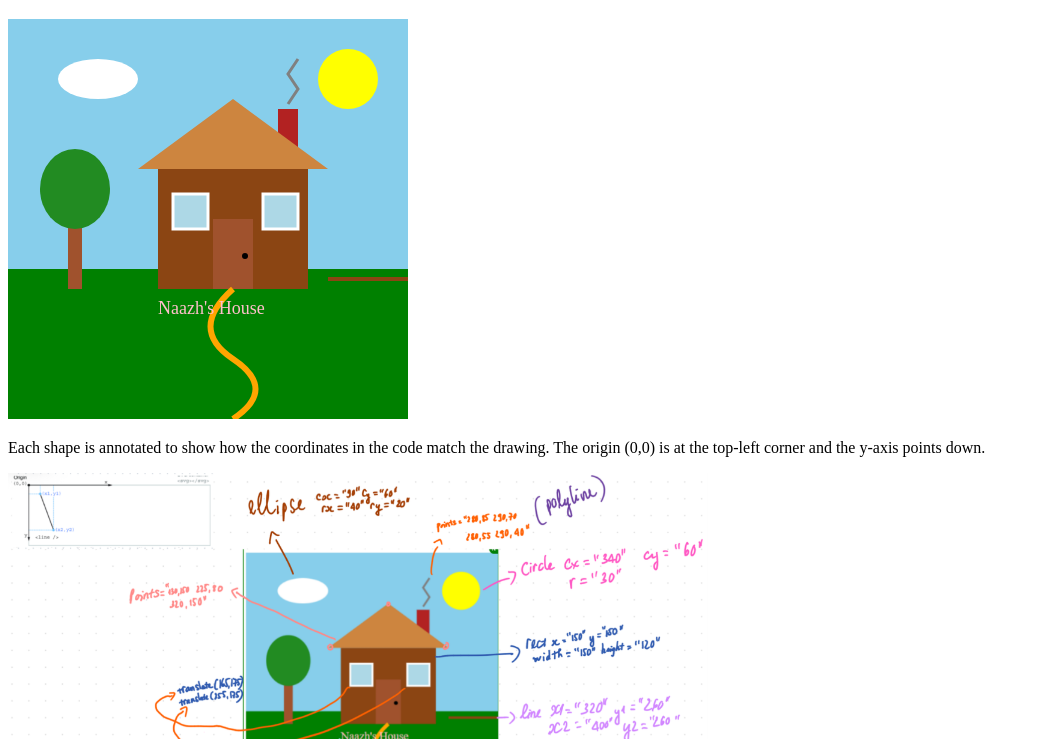
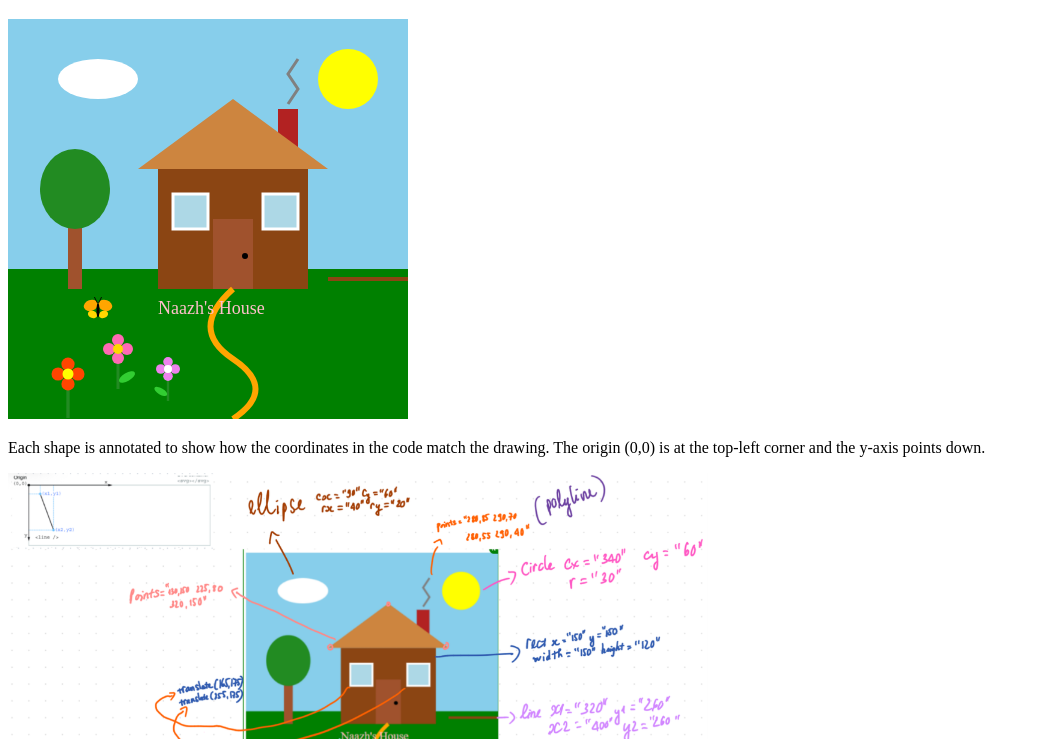
Before and after one commit to slinahhh5/Week4-Assignment, a plain HTML site: page index.html in a window 1280 px wide. Shown: the part 61-800 px from the top of the page, without its empty margins (0-1040 px from the left). Drawn offline with Linux system fonts and the light colour scheme.

Commit message:
Step 5: add DOM screenshot from developer tools

```diff
--- a/index.html
+++ b/index.html
@@ -35,7 +35,7 @@
     <rect x="205" y="200" width="40" height="70" fill="sienna" />
     <circle cx="237" cy="237" r="3" fill="black" />
 
-    <!-- g: two windows with the same style, positioned by translate -->
+   <!-- Step 4: two windows in one group, same style, positioned with translate -->
     <g id="windows" fill="lightblue" stroke="white" stroke-width="3">
       <rect width="35" height="35" transform="translate(165,175)" />
       <rect width="35" height="35" transform="translate(255,175)" />
@@ -54,8 +54,58 @@
 
     <!-- text: label -->
     <text x="150" y="295" font-size="18" fill="pink">Naazh's House</text>
+    <!-- Step 3: flower 1 (group: stem, leaf, petals, centre) -->
+<g id="flower1" transform="translate(110,330)">
+  <line x1="0" y1="0" x2="0" y2="40" stroke="forestgreen" stroke-width="3" />
+  <ellipse cx="9" cy="28" rx="9" ry="4" fill="limegreen" transform="rotate(-30 9 28)" />
+  <g fill="hotpink">
+    <circle cx="0" cy="-9" r="6" />
+    <circle cx="9" cy="0" r="6" />
+    <circle cx="0" cy="9" r="6" />
+    <circle cx="-9" cy="0" r="6" />
+  </g>
+  <circle cx="0" cy="0" r="5" fill="gold" />
+</g>
+
+<!-- Step 3: flower 2 (same shapes, different colour, moved and scaled) -->
+<g id="flower2" transform="translate(160,350) scale(0.8)">
+  <line x1="0" y1="0" x2="0" y2="40" stroke="forestgreen" stroke-width="3" />
+  <ellipse cx="-9" cy="28" rx="9" ry="4" fill="limegreen" transform="rotate(30 -9 28)" />
+  <g fill="violet">
+    <circle cx="0" cy="-9" r="6" />
+    <circle cx="9" cy="0" r="6" />
+    <circle cx="0" cy="9" r="6" />
+    <circle cx="-9" cy="0" r="6" />
+  </g>
+  <circle cx="0" cy="0" r="5" fill="white" />
+</g>
+
+<!-- Step 3: flower 3 -->
+<g id="flower3" transform="translate(60,355) scale(1.1)">
+  <line x1="0" y1="0" x2="0" y2="40" stroke="forestgreen" stroke-width="3" />
+  <g fill="orangered">
+    <circle cx="0" cy="-9" r="6" />
+    <circle cx="9" cy="0" r="6" />
+    <circle cx="0" cy="9" r="6" />
+    <circle cx="-9" cy="0" r="6" />
+  </g>
+  <circle cx="0" cy="0" r="5" fill="yellow" />
+</g>
+<!-- Step 3: small butterfly near the flowers (same group, scaled down) -->
+<g id="butterfly2" transform="translate(90,290) scale(0.6)">
+  <ellipse cx="-12" cy="-6" rx="12" ry="9" fill="orange" transform="rotate(-20 -12 -6)" />
+  <ellipse cx="12" cy="-6" rx="12" ry="9" fill="orange" transform="rotate(20 12 -6)" />
+  <ellipse cx="-9" cy="9" rx="8" ry="6" fill="gold" transform="rotate(20 -9 9)" />
+  <ellipse cx="9" cy="9" rx="8" ry="6" fill="gold" transform="rotate(-20 9 9)" />
+  <ellipse cx="0" cy="2" rx="2.5" ry="12" fill="black" />
+  <polyline points="-1,-10 -6,-20" fill="none" stroke="black" stroke-width="1.5" />
+  <polyline points="1,-10 6,-20" fill="none" stroke="black" stroke-width="1.5" />
+</g>
+
   </svg>
 <p>Each shape is annotated to show how the coordinates in the code match the drawing. The origin (0,0) is at the top-left corner and the y-axis points down.</p>
 <img src="images/annotated-1.png" alt="Annotated screenshot of the SVG house showing coordinates of each shape" width="700">
+<p>Each SVG shape is an element in the DOM. The windows are two rect elements inside the g element with id "windows", and each shape can be inspected in the browser developer tools.</p>
+<img src="images/dom.png" alt="Screenshot of the SVG picture and its DOM tree in browser developer tools" width="1000">
 </body>
 </html>
```
Also changed, not shown: images/dom.png (added).
